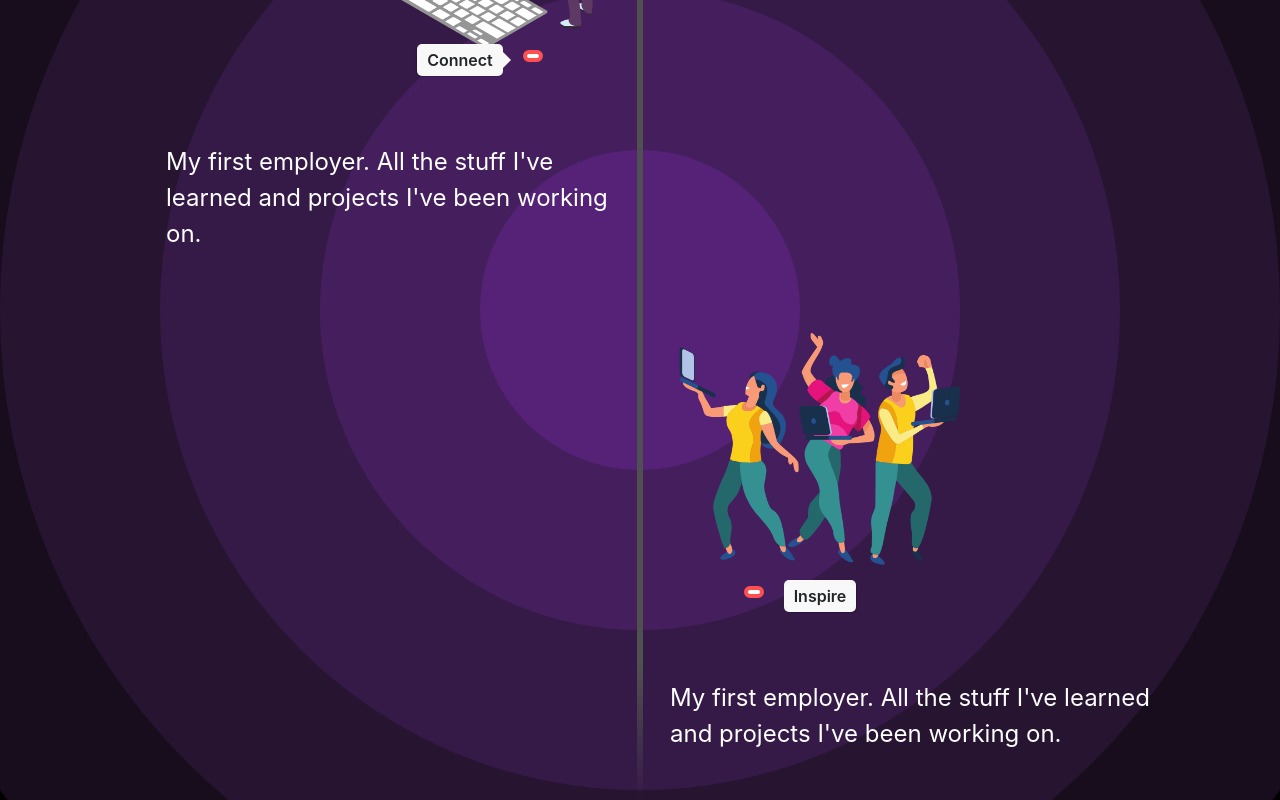
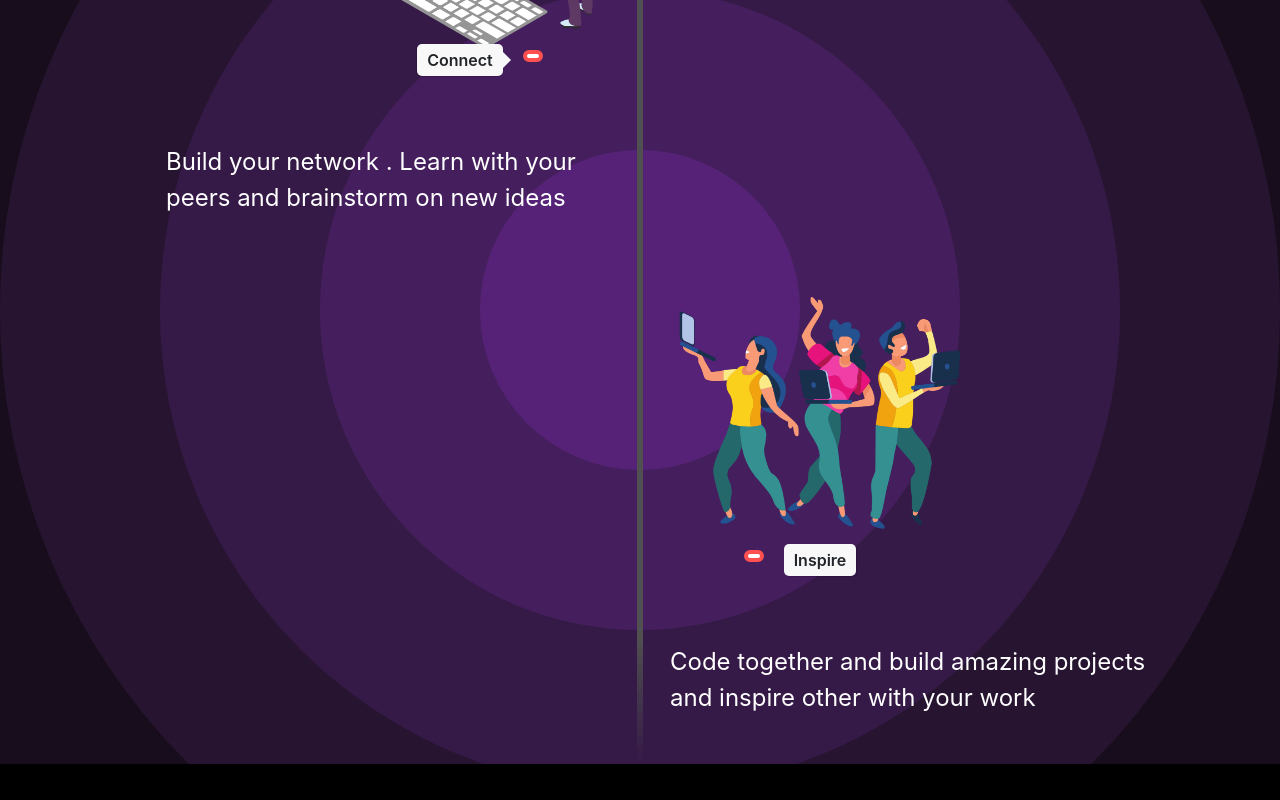
Before and after one commit to YogeshUpdhyay/CollabCircle, a React (Create React App) app: page / in a window 1280 px wide. Shown: the part 1610-2410 px from the top of the page. After the commit the page ends 2374 px from the top, so only its background shows below. Built offline with nearby package versions, Linux system fonts and the light colour scheme; a web font is replaced by a local one.

Commit message:
Homepage test updated

```diff
--- a/src/Pages/HomePage/Homepage.js
+++ b/src/Pages/HomePage/Homepage.js
@@ -65,7 +65,7 @@ export default function Homepage() {
                   </div>
                   <span class="flag">Connect</span>
                 </div>
-                <div class="desc_left" >My first employer. All the stuff I've learned and projects I've been working on.</div>
+                <div class="desc_left" >Build your network . Learn with your peers and brainstorm on new ideas</div>
               </div>
             </li>
 
@@ -77,7 +77,7 @@ export default function Homepage() {
                   </div>
                   <span class="flag">Inspire</span>
                 </div>
-                <div class="desc">My first employer. All the stuff I've learned and projects I've been working on.</div>
+                <div class="desc">Code together and build amazing projects and inspire other with your work</div>
 
 
               </div>
```
